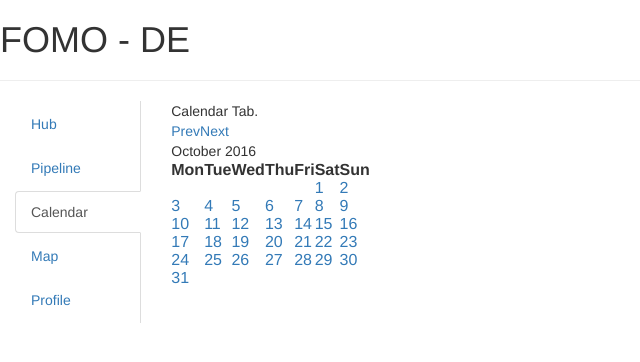
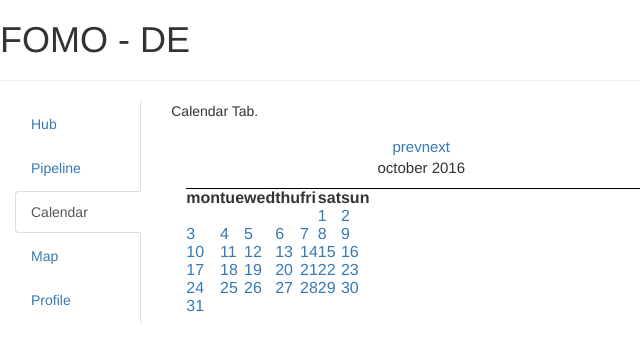
Before and after one commit to Delaware2016/team-4, a PHP site: page /frame.html in a window 1280 px wide, after a click on "Calendar". Shown: the top 362 px of the page, without its empty margins (0-640 px from the left). Run offline with PHP 8.4, Linux system fonts and the light colour scheme; some libraries are stand-ins or nearby versions.

Commit message:
added calendar.css link

```diff
--- a/calendar.css
+++ b/calendar.css
@@ -11,10 +11,22 @@
 
 .ui-datepicker{
   display: none;
-  width: 250px;
+  width: 500px;
   padding: 15px;
   text-transform: lowercase;
   font-size: 15px;
-
   background: #fff;
 }
+
+.ui-datepicker-header{
+  position: relative;
+  padding-bottom: 10px;
+  border-bottom: 1px solid #000;
+}
+
+.ui-datepicker-header{text-align:center;}
+
+.ui-datepicker-month{
+  position: relative;
+  text-align: right;
+}
--- a/frame.html
+++ b/frame.html
@@ -4,6 +4,7 @@
   <link rel="stylesheet" href="http://netdna.bootstrapcdn.com/bootstrap/3.3.0/css/bootstrap.min.css">
   <link rel="stylesheet" href="bootstrap.vertical-tabs.css">
   <link rel="stylesheet" href="style.css">
+  <link rel="stylesheet" href="calendar.css">
 
 </head>
 <body>
```
